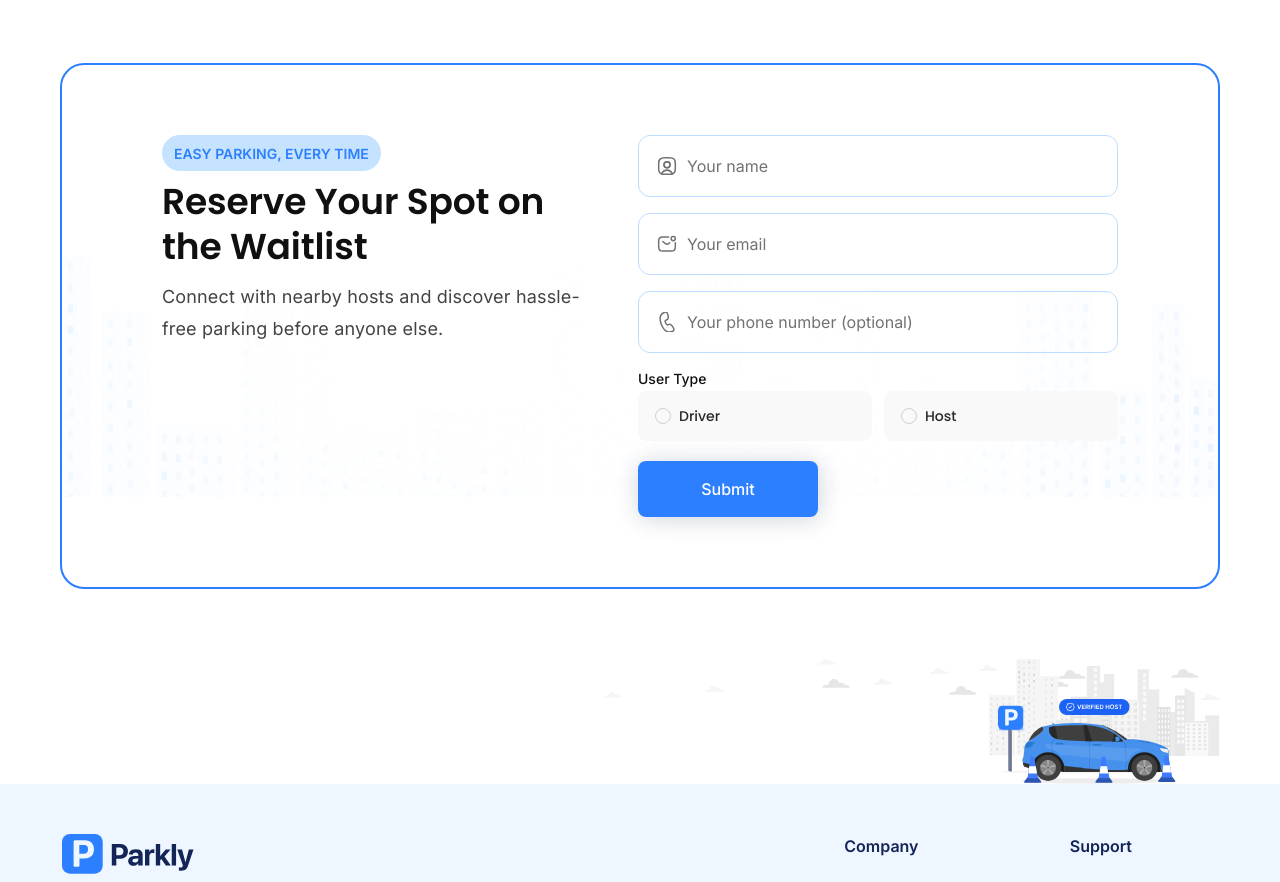
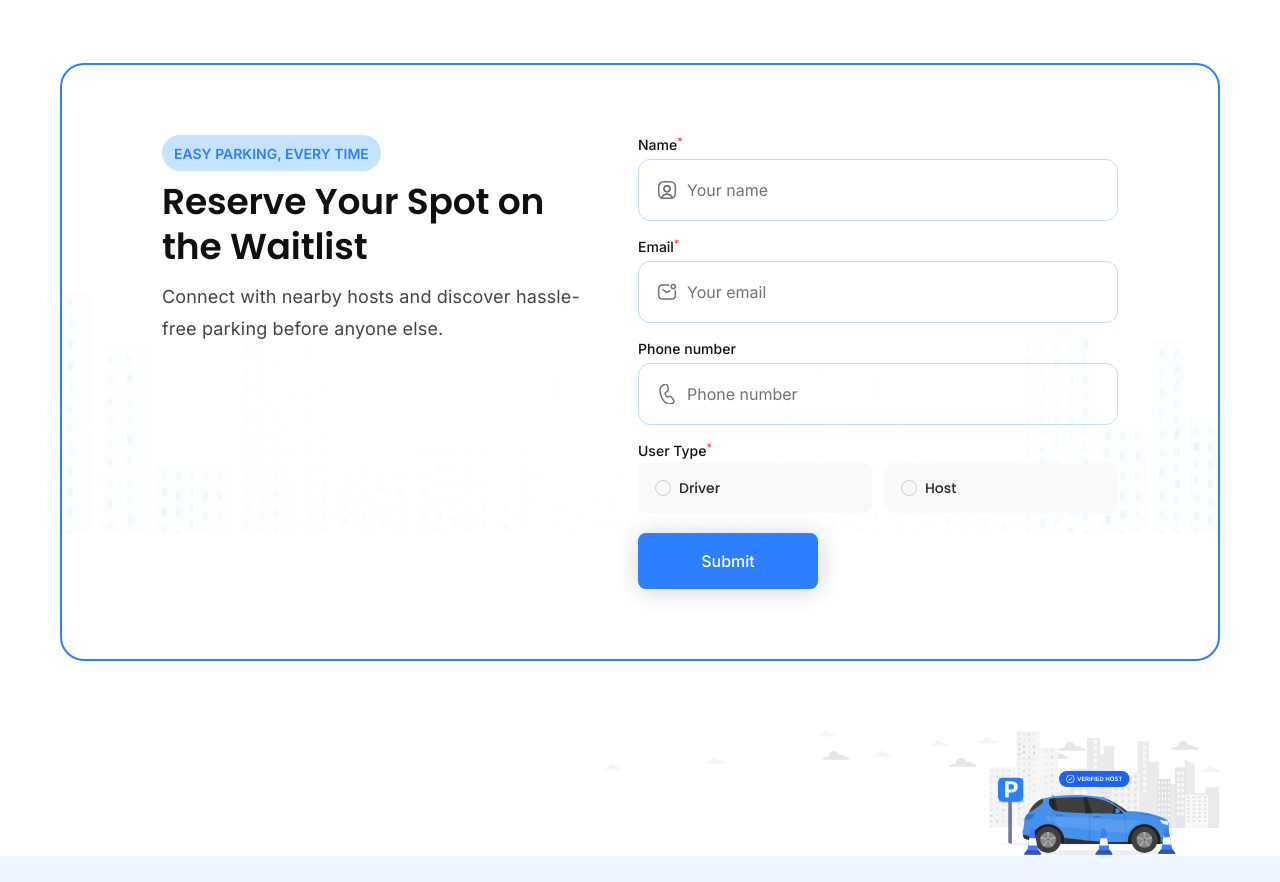
Before and after one commit to avinash-oodles/parkly, a Next.js app: page / in a window 1280 px wide. Shown: the part 3060-3942 px from the top of the page. Built offline with nearby package versions, Linux system fonts and the light colour scheme.

Commit message:
added new fields in the form for host role

```diff
--- a/src/app/api/send-mail/route.ts
+++ b/src/app/api/send-mail/route.ts
@@ -4,7 +4,7 @@ import { NextRequest, NextResponse } from "next/server";
 
 export async function POST(req: NextRequest) {
   try {
-    const { name, email, phone, role } = await req.json();
+    const { name, email, phone, role, address, parkingSpots } = await req.json();
 
     if (!name || !email || !role) {
       return NextResponse.json(
@@ -43,6 +43,8 @@ export async function POST(req: NextRequest) {
         <p><strong>Name:</strong> ${name}</p>
         <p><strong>Email:</strong> ${email}</p>
         ${phone ? `<p><strong>Phone:</strong> ${phone}</p>` : ""}
+        ${role === "host" ? `<p><strong>Address:</strong> ${address || "N/A"}</p>` : ""}
+        ${role === "host" ? `<p><strong>Parking Spots:</strong> ${parkingSpots || "N/A"}</p>` : ""}
         <p><strong>Previous URL:</strong> ${previousURL}</p>
         <p><strong>IP:</strong> ${ip}</p>
         <p><strong>Browser:</strong> ${browserInfo}</p>
--- a/src/app/page.tsx
+++ b/src/app/page.tsx
@@ -40,6 +40,8 @@ import { useRouter } from "next/navigation";
 
 import { contactSchema, ContactFormValues } from "@/schemas/contactSchema";
 import ScrollHandler from "@/components/molecules/ScrollHandle";
+import AddressIcon from "@/assets/svgs/AddressIcon";
+import SpotIcon from "@/assets/svgs/SpotIcon";
 
 const WaitlistPage: FC = () => {
     const isMd = useMediaQuery('(min-width: 768px)');
@@ -101,71 +103,14 @@ const WaitlistPage: FC = () => {
     const {
         register,
         handleSubmit,
-        formState: { errors },
+     watch, formState: { errors },
         reset,
         setValue
     } = useForm<ContactFormValues>({
         resolver: zodResolver(contactSchema),
     });
 
-    // const onSubmit = async (data: ContactFormValues) => {
-    //     const loadingToast = toast.loading("Submitting...");
-
-    //     try {
-    //         const res = await fetch("/api/send-mail", {
-    //             method: "POST",
-    //             headers: { "Content-Type": "application/json" },
-    //             body: JSON.stringify(data),
-    //         });
-
-    //         const result = await res.json();
-
-    //         if (result.success) {
-    //             toast.dismiss(loadingToast);
-    //             reset();
-    //             router.push("/thankyou");
-    //         } else {
-    //             toast.error(result.error || "Failed to submit form", {
-    //                 id: loadingToast,
-    //             });
-    //         }
-    //     } catch (err) {
-    //         toast.error("An error occurred. Please try again.", {
-    //             id: loadingToast,
-    //         });
-    //         console.error(err);
-    //     }
-    // };
-    // const onSubmit = async (data: ContactFormValues) => {
-    //     const loadingToast = toast.loading("Submitting...");
-
-    //     try {
-    //         const res = await fetch("/api/submit-waitlist", {
-    //             method: "POST",
-    //             headers: { "Content-Type": "application/json" },
-    //             body: JSON.stringify({
-    //                 ...data,
-    //                 previousURL: document.referrer,
-    //                 ip: "Unknown",
-    //                 browserInfo: navigator.userAgent,
-    //             }),
-    //         });
-
-
-    //         const result = await res.json();
-
-    //         if (result.success) {
-    //             toast.dismiss(loadingToast);
-    //             reset();
-    //             router.push("/thankyou");
-    //         } else {
-    //             toast.error(result.error || "Failed to submit form", { id: loadingToast });
-    //         }
-    //     } catch (err) {
-    //         toast.error("An error occurred. Please try again.", { id: loadingToast });
-    //         console.error(err);
-    //     }
-    // };
+    const watchRole = watch("role");
 
 
     const onSubmit = async (data: ContactFormValues) => {
@@ -558,6 +503,10 @@ const WaitlistPage: FC = () => {
                             <div className="w-full">
                                 <form onSubmit={handleSubmit(onSubmit)} className="flex flex-col gap-4 md:gap-5">
                                     <div className="flex flex-col gap-4">
+                                        <div className="flex flex-col gap-1">
+                                            <Typography variant="chip" weight={500} className="text-black-900">
+                                                Name<sup className="text-red-500">*</sup>
+                                            </Typography>
                                             <InputGroup
                                                 placeholder="Your name"
                                                 type="text"
@@ -565,7 +514,12 @@ const WaitlistPage: FC = () => {
                                                 error={errors.name?.message}
                                                 register={register("name")}
                                             />
+                                        </div>
 
+                                        <div className="flex flex-col gap-1">
+                                            <Typography variant="chip" weight={500} className="text-black-900">
+                                                Email<sup className="text-red-500">*</sup>
+                                            </Typography>
                                             <InputGroup
                                             placeholder="Your email"
                                             type="email"
@@ -573,16 +527,22 @@ const WaitlistPage: FC = () => {
                                             error={errors.email?.message}
                                             register={register("email")}
                                         />
+                                        </div>
+                                        <div className="flex flex-col gap-1">
+                                            <Typography variant="chip" weight={500} className="text-black-900">
+                                                Phone number
+                                            </Typography>
                                             <InputGroup
-                                            placeholder="Your phone number (optional)"
+                                            placeholder="Phone number"
                                             type="tel"
                                             Icon={PhoneIcon}
                                             error={errors.phone?.message}
                                             register={register("phone")}
                                         />
+                                        </div>
                                         <div className="flex flex-col gap-0.5">
                                             <Typography variant="chip" weight={500} lineHeight={isMd ? 20 : 16} className="text-black-900">
-                                                User Type
+                                                User Type<sup className="text-red-500">*</sup>
                                             </Typography>
                                             <div className="flex gap-3">
                                                 <label className="flex items-center gap-2 py-3.5 px-4 bg-[#F9F9F9] hover:bg-[#ECF5FF] border border-[#F9F9F9] hover:border-[#8EC7FF] has-[:checked]:bg-[#ECF5FF] has-[:checked]:border-[#2C7FFF] w-full rounded-lg cursor-pointer group">
@@ -627,6 +587,38 @@ const WaitlistPage: FC = () => {
                                             )}
                                         </div>
                                     </div>
+                                    {watchRole === "host" && (
+                                        <>
+                                            {/* Address textarea */}
+                                            <div className="flex flex-col gap-1">
+                                                <Typography variant="chip" weight={500} className="text-black-900">
+                                                    Address
+                                                </Typography>
+                                                <InputGroup
+                                                    multiline
+                                                    rows={2}
+                                                    placeholder="Enter your parking location"
+                                                    Icon={AddressIcon}
+                                                    register={register("address")}
+                                                    error={errors.address?.message}
+                                                />
+                                            </div>
+
+                                            {/* Number of parking spots */}
+                                            <div className="flex flex-col gap-1">
+                                                <Typography variant="chip" weight={500} className="text-black-900">
+                                                    Number of parking spots
+                                                </Typography>
+                                                <InputGroup
+                                                    placeholder="No. of spots"
+                                                    type="number"
+                                                    Icon={SpotIcon}
+                                                    error={errors.parkingSpots?.message}
+                                                    register={register("parkingSpots")}
+                                                />
+                                            </div>
+                                        </>
+                                    )}
                                     <div className="max-w-[180px]">
                                         <Button
                                             text="Submit"
--- /dev/null
+++ b/src/assets/svgs/AddressIcon.tsx
@@ -0,0 +1,15 @@
+
+"use client";
+
+interface AddressIconProps {
+    stroke: string;
+}
+
+const AddressIcon: React.FC<AddressIconProps> = ({ stroke }) => (
+    <svg width="20" height="20" viewBox="0 0 24 24" fill="none" xmlns="http://www.w3.org/2000/svg">
+        <path d="M21 10C21 13.9479 18.1373 17.5777 15.641 19.9925C14.2075 21.379 13.4908 22.0723 12.083 22.1048C12.0407 22.1058 11.9593 22.1058 11.917 22.1048C10.5092 22.0723 9.79247 21.379 8.35904 19.9924C5.86268 17.5777 3 13.9479 3 10C3 7.61305 3.94821 5.32387 5.63604 3.63604C7.32387 1.94821 9.61305 1 12 1C14.3869 1 16.6761 1.94821 18.364 3.63604C20.0518 5.32387 21 7.61305 21 10Z" stroke={stroke} strokeWidth="1.8" strokeLinecap="round" strokeLinejoin="round" />
+        <path d="M12 13C13.6569 13 15 11.6569 15 10C15 8.34315 13.6569 7 12 7C10.3431 7 9 8.34315 9 10C9 11.6569 10.3431 13 12 13Z" stroke={stroke} strokeWidth="1.8" strokeLinecap="round" strokeLinejoin="round" />
+    </svg>
+);
+
+export default AddressIcon;
--- /dev/null
+++ b/src/assets/svgs/SpotIcon.tsx
@@ -0,0 +1,21 @@
+"use client";
+
+interface SpotIconProps {
+    stroke: string;
+}
+
+const SpotIcon: React.FC<SpotIconProps> = ({ stroke }) => (
+    <svg width="20" height="20" viewBox="0 0 24 24" fill="none" xmlns="http://www.w3.org/2000/svg">
+        <g clipPath="url(#clip0_1750_21632)">
+            <path d="M21 23.25H3C1.7595 23.25 0.75 22.2405 0.75 21V3C0.75 1.7595 1.7595 0.75 3 0.75H21C22.2405 0.75 23.25 1.7595 23.25 3V21C23.25 22.2405 22.2405 23.25 21 23.25ZM3 2.25C2.58675 2.25 2.25 2.586 2.25 3V21C2.25 21.414 2.58675 21.75 3 21.75H21C21.414 21.75 21.75 21.414 21.75 21V3C21.75 2.586 21.414 2.25 21 2.25H3ZM8.25 18.75C7.836 18.75 7.5 18.4147 7.5 18V6C7.5 5.58525 7.836 5.25 8.25 5.25H12C14.4818 5.25 16.5 7.26825 16.5 9.75C16.5 12.2318 14.4818 14.25 12 14.25H9V18C9 18.4147 8.664 18.75 8.25 18.75ZM9 12.75H12C13.6545 12.75 15 11.4045 15 9.75C15 8.0955 13.6545 6.75 12 6.75H9V12.75Z" fill={stroke} />
+        </g>
+        <defs>
+            <clipPath id="clip0_1750_21632">
+                <rect width="24" height="24" fill="white" />
+            </clipPath>
+        </defs>
+    </svg>
+
+);
+
+export default SpotIcon;
--- a/src/components/InputGroup/InputGroup.tsx
+++ b/src/components/InputGroup/InputGroup.tsx
@@ -7,12 +7,15 @@ interface InputGroupProps {
   type?: string;
   Icon: React.FC<{ stroke: string }>;
   error?: string;
+  multiline?: boolean; // <-- new prop to switch between input/textarea
+  rows?: number;        // optional rows for textarea
   // eslint-disable-next-line @typescript-eslint/no-explicit-any
   register?: any;
 }
 
 const InputGroup: React.FC<InputGroupProps> = ({ placeholder = "Your name", type = "text", Icon, error,
-  register, }) => {
+  register, multiline = false,
+  rows = 3,}) => {
   const [value, setValue] = useState("");
   const [isFocused, setIsFocused] = useState(false);
 
@@ -22,20 +25,31 @@ const InputGroup: React.FC<InputGroupProps> = ({ placeholder = "Your name", type
     <div className="flex flex-col gap-1">
       {/* Wrapper */}
       <div
-        className={`py-[15px] px-[18px] md:p-[18px] border-[1.5px] rounded-xl flex gap-2.5 items-center ${error ? "border-red-500" : "border-[#BCDCFF]"
-          }`}
+        className={`py-[15px] px-[18px] md:p-[18px] border-[1.5px] rounded-xl flex gap-2.5 overflow-hidden ${multiline ? "items-start" : "items-center"
+          } ${error ? "border-red-500" : "border-[#BCDCFF]"}`}
       >
-        <div className="min-w-5">
+        <div className={`min-w-5 ${multiline ? "mt-0.5" : ""}`}>
           <Icon stroke={strokeColor} />
         </div>
+        {multiline ? (
+          <textarea
+            placeholder={placeholder}
+            {...register}
+            onFocus={() => setIsFocused(true)}
+            onBlur={() => setIsFocused(false)}
+            rows={rows}
+            className="placeholder:text-[#727272] placeholder:text-[16px] [@media(max-width:390px)]:placeholder:text-[12px] outline-none text-blue-900 flex-1 resize-none"
+          />
+        ) : (
           <input
             type={type}
             placeholder={placeholder}
-          {...register} // RHF registration
+            {...register}
             onFocus={() => setIsFocused(true)}
             onBlur={() => setIsFocused(false)}
             className="placeholder:text-[#727272] placeholder:text-[16px] [@media(max-width:390px)]:placeholder:text-[12px] outline-none text-blue-900 flex-1"
           />
+        )}
       </div>
 
       {/* Error message */}
--- a/src/schemas/contactSchema.ts
+++ b/src/schemas/contactSchema.ts
@@ -6,7 +6,10 @@ export const contactSchema = z.object({
   phone: z.string().max(10, "Phone number should not be more than 10 digits").optional(),
   role: z.string().nullable().refine((val) => val !== null && val.length > 0, {
     message: "Please select a user type"
-  })
+  }),
+  // New optional fields for host
+  address: z.string().optional(),
+  parkingSpots: z.string().optional(), // keep as string; parse to number if needed in API
 });
 
 export type ContactFormValues = z.infer<typeof contactSchema>;
```
Lines whose indentation alone changed are shown as unchanged.
